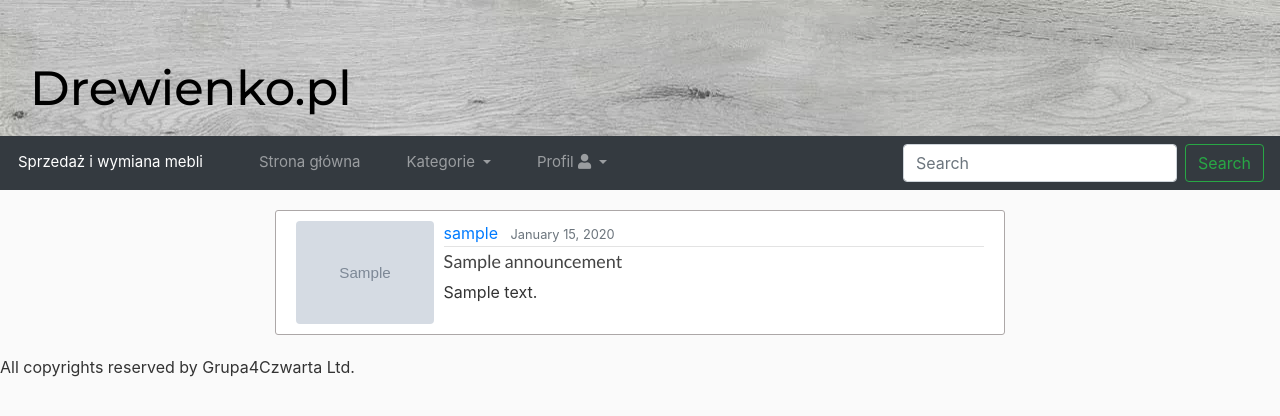
After one commit to MonikaSzajwaj/Drewienko, a Django app: page /users/my_announcements/ in a window 1280 px wide. The commit adds this page. Shown: the top 416 px of the page. Run offline with Django 3.2, Linux system fonts and the light colour scheme; a user stored in the database is signed in; tables that the repository leaves empty hold one stand-in row (values such as "Sample post"); grey boxes marked "Sample" are stand-in pictures; some libraries are stand-ins or nearby versions.

Commit message:
drobne zmiany w formularzach ogl.

```diff
--- a/announcements/models.py
+++ b/announcements/models.py
@@ -1,6 +1,7 @@
 from django.db import models
 from django.urls import reverse
 from django.utils import timezone
+from django.contrib.auth.models import User
 
 
 # class Category(models.Model):
@@ -28,6 +29,7 @@ class Announcement(models.Model):
                                         choices=(('na sprzedaż', 'na sprzedaż'), ('na wymianę', 'na wymianę'),
                                                  ('na sprzedaż lub wymianę', 'na sprzedaż lub wymianę')),
                                         max_length=100)
+    #is_highlighted = models.BooleanField(verbose_name="czy ogłoszenie jest promowane?", default=False)
 
     def __str__(self):
         return self.title
--- a/announcements/views.py
+++ b/announcements/views.py
@@ -1,7 +1,7 @@
 from django.contrib.auth.mixins import LoginRequiredMixin, UserPassesTestMixin
 from django.views.generic import CreateView, ListView, DetailView, UpdateView, DeleteView
 from .models import Announcement
-
+from django.contrib.auth.models import User
 
 class AnnouncementCreateView(LoginRequiredMixin, CreateView):
     model = Announcement
@@ -19,6 +19,14 @@ class AnnouncementListView(ListView):
     context_object_name = 'ann_items'
     ordering = ['-date_posted']
 
+class MyAnnouncementListView(ListView):
+    model = Announcement
+    template_name = 'portal_v1/my_announcements.html'
+    context_object_name = 'my_ann_items'
+    ordering = ['-date_posted']
+
+    def get_queryset(self):
+        return Announcement.objects.filter(author=self.request.user )
 
 class AnnouncementDetailView(DetailView):
     model = Announcement
--- a/portal_v1/templates/portal_v1/announcement_detail.html
+++ b/portal_v1/templates/portal_v1/announcement_detail.html
@@ -10,6 +10,7 @@
                     <div>
                         <a class="btn btn-secondary btn-sm mt-1 mb-1"  href="{% url 'announcement-update' object.id %}">Edytuj</a>
                         <a class="btn btn-danger btn-sm mt-1 mb-1"  href="{% url 'announcement-delete' object.id %}">Usuń</a>
+{#                        <span class="btn btn-primary btn-sm mt-1 mb-1 float-right" onclick="promowanie()" >Promuj</span>#}
                     </div>
                 {% endif %}
             </div>
@@ -17,6 +18,9 @@
                 <p>{{ object.content }}</p>
         </div>
     </article>
+{#    <script>#}
+{#    function promowanie() {    }#}
+{#    </script>#}
 {% endblock %}
 {% block right-side %}
     <article class="side-content" style="text-align: left">
--- a/portal_v1/templates/portal_v1/base.html
+++ b/portal_v1/templates/portal_v1/base.html
@@ -61,7 +61,7 @@
                         {% endif %}
                         {% if user.is_authenticated %}
                         <a class="dropdown-item" href="{% url "user-profile" user.pk %}">Mój profil <span class="fas fa-user-secret"></span></a>
-                        <a class="dropdown-item" href="/logout">Wyloguj <span class="fas fa-sign-out-alt"></span></a>
+                        <a class="dropdown-item" href="{% url 'logout' %}">Wyloguj <span class="fas fa-sign-out-alt"></span></a>
                         {% endif %}
                     </div>
                 </li>
--- /dev/null
+++ b/portal_v1/templates/portal_v1/my_announcements.html
@@ -0,0 +1,16 @@
+{% extends "portal_v1/base.html" %}
+{% block content %}
+    {% for ann_item in my_ann_items %}
+        <article class="media content-section">
+            <img class="article-img rounded" style="width:20%; margin-right: 10px" src="{{ ann_item.picture.url }}">
+            <div class="media-body">
+                <div class="article-metadata">
+                    <a class="mr-2" href="{% url 'user-profile' ann_item.author.id %}">{{ ann_item.author }}</a>
+                    <small class="text-muted">{{ ann_item.date_posted|date:"F d, Y"}}</small>
+                </div>
+                <h2><a class="article-title" href="{% url 'announcement-detail' ann_item.id %}">{{ ann_item.title }}</a></h2>
+                <p class="article-content">{{ ann_item.content }}</p>
+            </div>
+        </article>
+    {%endfor%}
+{% endblock content%}
--- a/portal_v1/templates/portal_v1/user_profile.html
+++ b/portal_v1/templates/portal_v1/user_profile.html
@@ -7,7 +7,7 @@
                  <ul class="navbar-left">
                     <a href="#">Edytuj profil</a>
                     <a href="{% url 'announcement-create' %}">Dodaj ogłoszenie</a>
-                    <a href="#">Moje ogłoszenia</a>
+                    <a href="{% url 'my-announcements' %}">Moje ogłoszenia</a>
                  </ul>
              </div>
              {% endif %}
--- a/portal_v1/urls.py
+++ b/portal_v1/urls.py
@@ -1,9 +1,10 @@
 from django.urls import path
 from announcements.views import AnnouncementCreateView, AnnouncementListView, AnnouncementDetailView, \
-    AnnouncementUpdateView, AnnouncementDeleteView
-from users.views import LoginView, logout_view, RegisterView, ChangePassword, UserProfileView
+    AnnouncementUpdateView, AnnouncementDeleteView, MyAnnouncementListView
+from users.views import LoginView, RegisterView, ChangePassword, UserProfileView #logout_view
 from django.conf.urls.static import static
 from django.conf import settings
+from django.contrib.auth import views as auth_views
 
 
 urlpatterns = [
@@ -13,8 +14,9 @@ urlpatterns = [
     path('announcements/annouc-<int:pk>/delete/', AnnouncementDeleteView.as_view(), name='announcement-delete'),
     path('announcements/new/', AnnouncementCreateView.as_view(), name='announcement-create'),
     path('users/<int:pk>/', UserProfileView.as_view(), name='user-profile'),
+    path('users/my_announcements/', MyAnnouncementListView.as_view(), name='my-announcements'),
     path('login/', LoginView.as_view(), name="login"),
-    path("logout/", logout_view, name="logout"),
+    path("logout/", auth_views.LogoutView.as_view(template_name = 'portal_v1/logout.html'), name="logout"),
     path("register/", RegisterView.as_view(), name="register"),
     path("change_password/", ChangePassword.as_view(), name="change_password"),
 ] + static(settings.STATIC_URL, document_root=settings.STATIC_ROOT)
```
Also changed, not shown: portal_v1/templates/portal_v1/logout.html (added, +9 -0 lines), announcements/migrations/0003_auto_20201115_2206.py (added).
